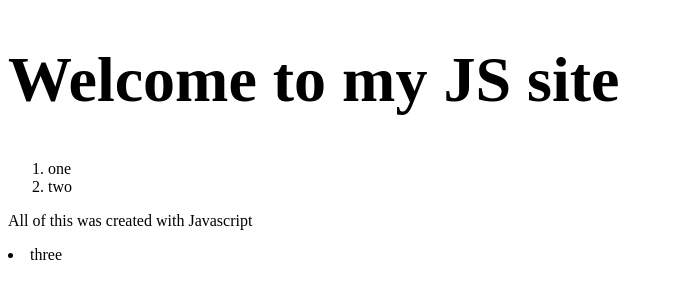
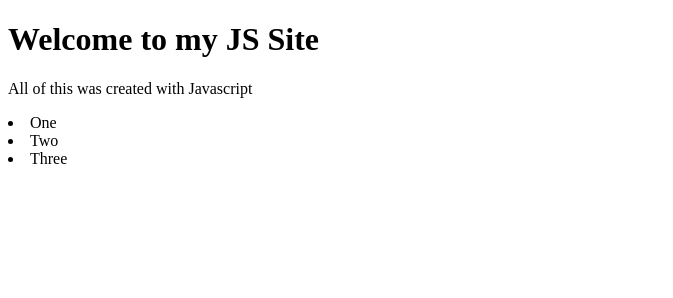
Before and after one commit to Jruff1215/fsw-110, a plain HTML site: page week2/index.html in a window 1280 px wide. Shown: the whole page, without its empty margins (0-673 px from the left). Drawn offline with Linux system fonts and the light colour scheme.

Commit message:
fix commit

```diff
--- a/week2/index.html
+++ b/week2/index.html
@@ -2,14 +2,8 @@
 <html>
     <head>
         <title>Creating Appending Elements</title>
-        <h1 id = "header"></h1>
     </head>
     <body>
-        <p id="p1"></p>
-        <ol id="list1">
-            <li>one</li>
-            <li>two</li>
-        </ol>
         <script src ="index.js"></script>
     </body>
 </html>
--- a/week2/index.js
+++ b/week2/index.js
@@ -1,11 +1,15 @@
-var welcome  = document.createElement("h1")
-welcome.textContent = "Welcome to my JS site"
-var text1 = document.getElementById("header")
-text1.append(welcome)
-console.log(text1.textContent)
+var h = document.createElement("h1")
+h.textContent = "Welcome to my JS Site"
+document.body.append(h)
 var p1 = document.createElement("p")
 p1.textContent = "All of this was created with Javascript"
 document.body.append(p1)
 var list = document.createElement("li")
-list.textContent = "three"
+list.textContent = "One"
 document.body.append(list)
+var list2 = document.createElement("li")
+list2.textContent = "Two"
+document.body.append(list2)
+var list3 = document.createElement("li")
+list3.textContent = "Three"
+document.body.append(list3)
```
